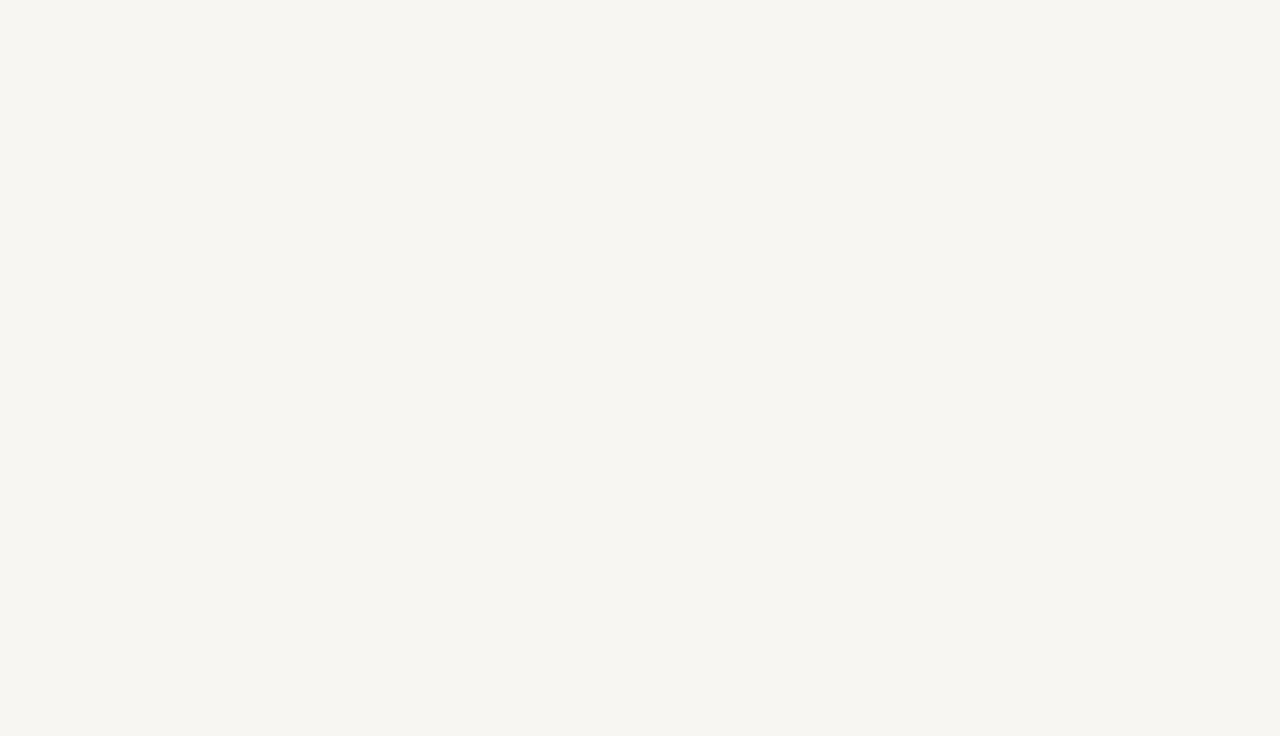
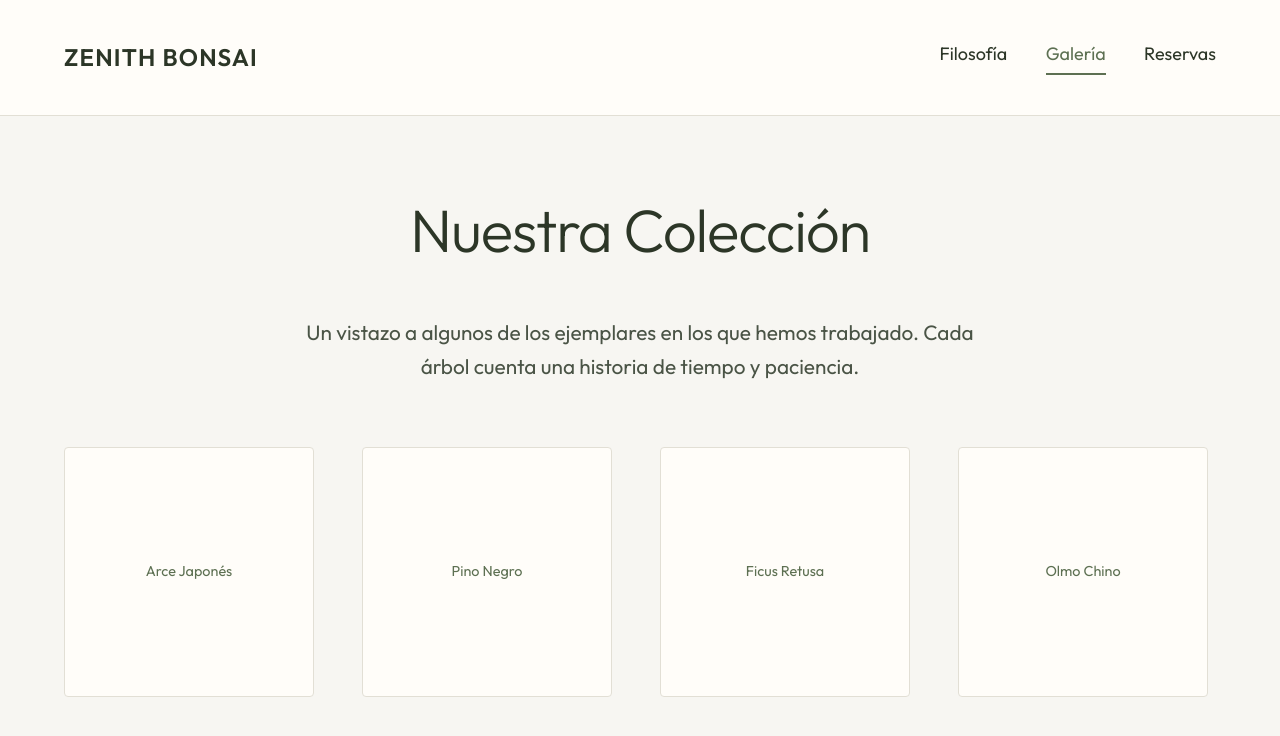
Before and after one commit to daniellema11/maquetacionUno, a React (Vite) app: page /pages/gallery in a window 1280 px wide. Before the commit this address had no page. Shown: the top 736 px of the page. Built offline with nearby package versions, Linux system fonts and the light colour scheme.

Commit message:
creacion de componente card y de galeria con su css

```diff
--- /dev/null
+++ b/src/components/Card.jsx
@@ -0,0 +1,9 @@
+const Card = ({ children }) => {
+  return (
+    <div className="gallery-card">
+      {children}
+    </div>
+  )
+}
+
+export default Card;
--- a/src/index.css
+++ b/src/index.css
@@ -174,3 +174,68 @@ footer, .site-footer {
     font-size: 34px;
   }
 }
+
+.gallery-section {
+  text-align: center;
+  padding-bottom: 2rem;
+}
+
+.gallery-section h1 {
+  font-size: 60px;
+  font-weight: 300;
+  margin-bottom: var(--spacing-md);
+  letter-spacing: -0.02em;
+}
+
+.gallery-desc {
+  max-width: 700px;
+  margin: 0 auto var(--spacing-lg) auto;
+  color: #4a5446;
+  font-size: 1.3rem;
+}
+
+.gallery-grid {
+  display: grid;
+  grid-template-columns: repeat(4, 1fr);
+  gap: 40px;
+  justify-items: start;
+  max-width: 1200px;
+  margin: 0 auto;
+}
+
+.gallery-card {
+  background: var(--nav-bg);
+  border: 1px solid var(--border-color);
+  border-radius: 4px;
+  min-width: 250px;
+  max-width: 100%;
+  aspect-ratio: 1 / 1;
+  display: flex;
+  align-items: center;
+  justify-content: center;
+  color: var(--accent-color);
+  font-size: 0.9rem;
+  font-weight: 400;
+  box-shadow: none;
+  transition: transform 0.3s ease;
+}
+
+.gallery-card:hover {
+  transform: scale(1.02);
+}
+
+@media (max-width: 1100px) {
+  .gallery-grid {
+    grid-template-columns: repeat(3, 1fr);
+  }
+}
+@media (max-width: 800px) {
+  .gallery-grid {
+    grid-template-columns: repeat(2, 1fr);
+  }
+}
+@media (max-width: 500px) {
+  .gallery-grid {
+    grid-template-columns: 1fr;
+  }
+}
--- a/src/pages/Gallery.jsx
+++ b/src/pages/Gallery.jsx
@@ -0,0 +1,36 @@
+import NavBar from '../components/NavBar.jsx'
+import Footer from '../components/Footer.jsx'
+import Card from '../components/Card.jsx'
+
+const trees = [
+  'Arce Japonés',
+  'Pino Negro',
+  'Ficus Retusa',
+  'Olmo Chino',
+  'Enebro',
+  'Azalea'
+]
+
+const Gallery = () => {
+  return (
+    <>
+      <NavBar />
+      <main>
+        <section className="gallery-section">
+          <h1>Nuestra Colección</h1>
+          <p className="gallery-desc">
+            Un vistazo a algunos de los ejemplares en los que hemos trabajado. Cada árbol cuenta una historia de tiempo y paciencia.
+          </p>
+          <div className="gallery-grid">
+            {trees.map((name, i) => (
+              <Card key={i}>{name}</Card>
+            ))}
+          </div>
+        </section>
+      </main>
+      <Footer />
+    </>
+  )
+}
+
+export default Gallery;
--- a/src/routes/routerApp.jsx
+++ b/src/routes/routerApp.jsx
@@ -1,6 +1,7 @@
 import { BrowserRouter, Route, Routes } from 'react-router-dom'
 import Home from '../pages/Home.jsx'
 import Philosophy from '../pages/Philosophy.jsx'
+import Gallery from '../pages/Gallery.jsx'
 
 const RouterApp = () => {
 	return (
@@ -8,6 +9,7 @@ const RouterApp = () => {
 			<Routes>
 				<Route path="/" element={<Home />} />
 				<Route path="/pages/philosophy" element={<Philosophy />} />
+                <Route path="/pages/gallery" element={<Gallery />} />
 			</Routes>
 		</BrowserRouter>
 	)
```
